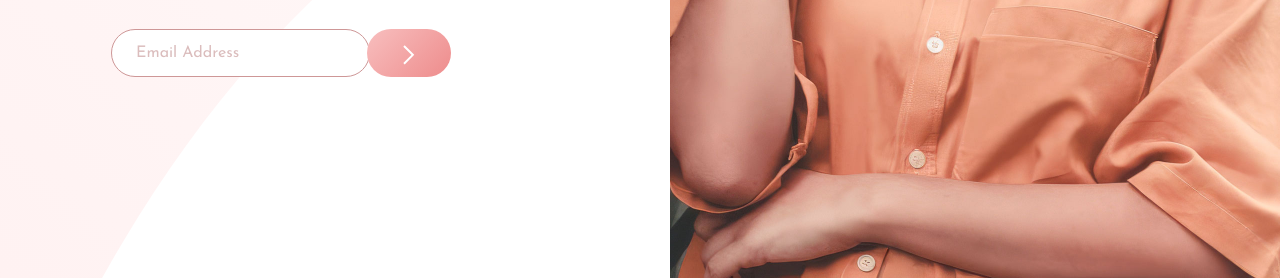
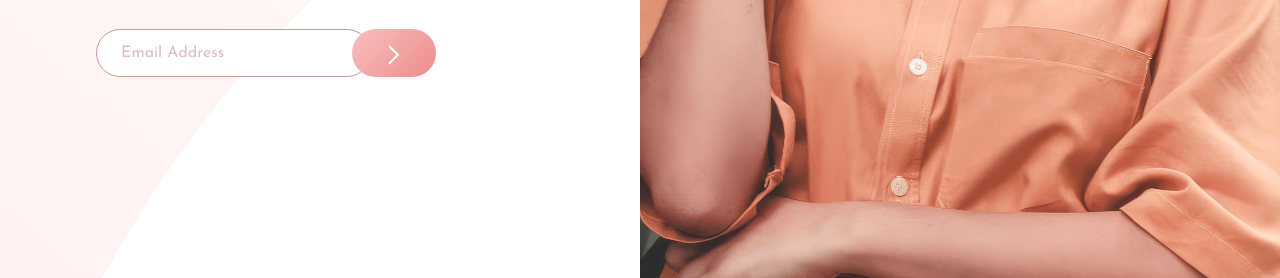
Before and after one commit to joshuawenning/base-apparel-coming-soon-page, a website: page index.html in a window 1280 px wide. Shown: the part 522-800 px from the top of the page. Drawn offline with Linux system fonts and the light colour scheme.

Commit message:
Remove grid auto scaling for Safari bug

```diff
--- a/assets/css/style.css
+++ b/assets/css/style.css
@@ -146,7 +146,7 @@ main {
 	font-family: var(--font-primary);
 	font-size: 1rem;
 	height: 3rem;
-	padding: 1rem 3.5rem 1rem 1.5rem;
+	padding: 1rem 4.5rem 1rem 1.5rem;
 	vertical-align: bottom;
 
 	&::placeholder {
@@ -253,10 +253,6 @@ main {
 }
 
 @media (min-width: 1080px) {
-	body {
-		grid-template-columns: 1fr auto;
-	}
-
 	.masthead {
 		width: 512px; /* 1. Match `main` width for left alignment */
 	}
```
